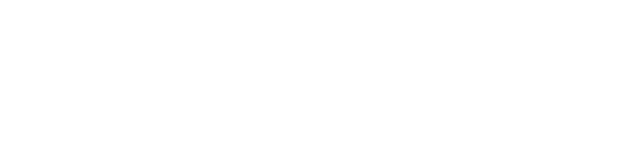
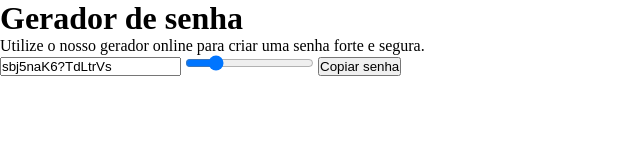
Before and after one commit to Rodrigues128/gerador_de_senha, a plain HTML site: page index.html in a window 1280 px wide. Shown: the whole page, without its empty margins (0-640 px from the left). Drawn offline with Linux system fonts and the light colour scheme.

Commit message:
parte do corpo do projeto e a lógica, finalizada

```diff
--- a/index.html
+++ b/index.html
@@ -1,11 +1,26 @@
 <!DOCTYPE html>
 <html lang="pt-br">
+
 <head>
     <meta charset="UTF-8">
     <meta name="viewport" content="width=device-width, initial-scale=1.0">
-    <title>Gerador de Senha</title>
+    <link rel="stylesheet" href="./style.css">
+    <link rel="stylesheet" href="./reset.css">
+    <title>Gerador de senha forte</title>
 </head>
+
 <body>
+    <h1>Gerador de senha</h1>
+    <p>Utilize o nosso gerador online para criar uma senha forte e segura.</p>
+
+    <input type="text" name="password" id="password">
+
+    <input type="range" name="password-length" id="password-length" value="16" min="4" max="64">
+
+    <button id="copy">Copiar senha</button>
 
 </body>
+
+<script src="./script.js"></script>
+
 </html>
--- /dev/null
+++ b/reset.css
@@ -0,0 +1,4 @@
+* {
+    margin: 0;
+    padding: 0;
+}
--- /dev/null
+++ b/script.js
@@ -0,0 +1,29 @@
+const inputEl = document.getElementById("password");
+let passwordLength = 16;
+
+const generatePasswor = () => {
+    const chars = "abcdefghjklmnpqrstuvwxyzABCDEFGHJKLMNPQRSTUVWXYZ123456789?!@&*()[]";
+
+    let password = "";
+
+    for (let i = 0; i < passwordLength; i++) {
+        const randomNumber = Math.floor(Math.random() * chars.length);
+        password += chars[randomNumber]
+    };
+
+    inputEl.value = password
+};
+const copy = () => {
+    navigator.clipboard.writeText(inputEl.value)
+}
+const passwordLengthEl = document.querySelector("#password-length");
+passwordLengthEl.addEventListener("input", function () {
+    passwordLength = passwordLengthEl.value
+    generatePasswor()
+})
+
+
+const buttonCopy = document.querySelector("#copy");
+buttonCopy.addEventListener("click", copy);
+
+generatePasswor()
```
Also changed, not shown: style.css (added).
